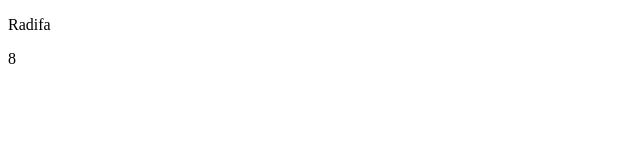
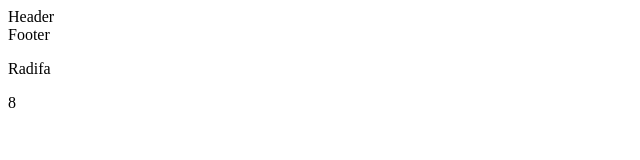
Before and after one commit to JesminNancy/VueJs2, a Vue app in the folder myapp/: page / in a window 1280 px wide. Shown: the top 160 px of the page, without its empty margins (0-640 px from the left). Built offline with nearby package versions, Linux system fonts and the light colour scheme.

Commit message:
Create a Component & Locally Import

```diff
--- a/myapp/src/App.vue
+++ b/myapp/src/App.vue
@@ -1,11 +1,15 @@
 <template>
   <div>
+    <compHeader />
+    <compFooter />
     <p>{{ name }}</p>
     <p>{{ age }}</p>
   </div>
 </template>
 
 <script>
+import compHeader from "./Components/TheHeader.vue";
+import compFooter from "./Components/TheFooter.vue";
 export default {
   data() {
     return {
@@ -13,6 +17,10 @@ export default {
       age: 8,
     };
   },
+  components: {
+    compHeader,
+    compFooter,
+  },
 };
 </script>
 
--- /dev/null
+++ b/myapp/src/Components/TheFooter.vue
@@ -0,0 +1,3 @@
+<template>
+  <div>Footer</div>
+</template>
--- /dev/null
+++ b/myapp/src/Components/TheHeader.vue
@@ -0,0 +1,3 @@
+<template>
+  <div>Header</div>
+</template>
```
